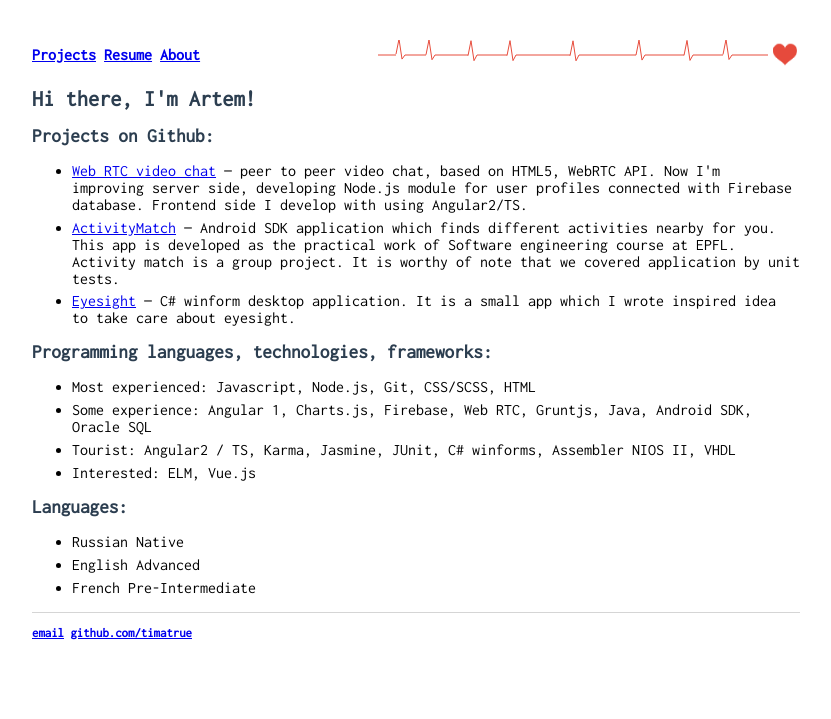
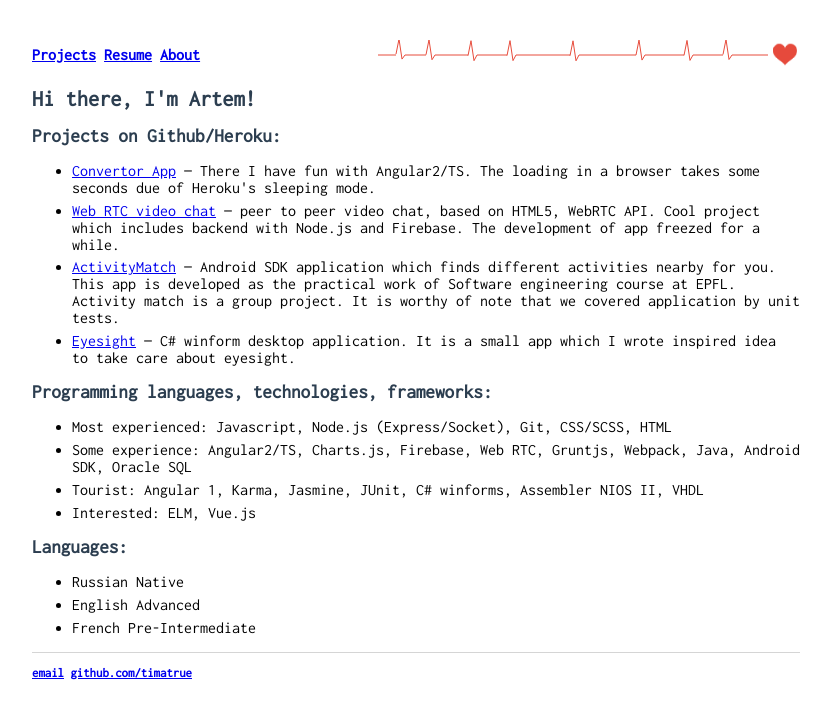
Before and after one commit to timatrue/timatrue.github.io, a Jekyll site: the page built from index.html, in a window 1280 px wide. Shown: the top 719 px of the page, without its empty margins (224-1055 px from the left). Built offline with Jekyll 4.4.1, drawn with Linux system fonts in a browser that asks for light colours.

Commit message:
update of text

```diff
--- a/about.html
+++ b/about.html
@@ -5,8 +5,8 @@ title: software developer portfolio
 <h1>Hi there, I'm Artem!</h1>
 	<p>I'm russian from Saint-Petersburg, livining now in Lausanne, Switzerland. My current interests are focused on JS, Angular, Web RTC and Node.Js.
 	My goal is to become a high-level developer in the field of web&mobile development.</p>
-	<p>I like write code for a UI, developing clean and simple solutions.
-	Also I'm really interested in server side too. For example now I'm working on the Node.js/Socket.IO module connected to Firebase database.</p>
+	<p>I like to craft beautiful and functional interfaces, developing clean and simple solutions.
+	</p>
 	<p>In 2009, I started out as project manager in a web start-up in Russia, where I worked for 6 years.
 	Then my steadily growing interest to look inside of development proccess led me to developer's side.</p>
 <div class="blurb">
--- a/index.html
+++ b/index.html
@@ -5,10 +5,12 @@ title: Frontend developer Trushinskiy Artem, portfolio
 <h1>Hi there, I'm Artem!</h1>
 <div class="blurb">
 		<section>
-		<h2>Projects on Github:</h2>
+		<h2>Projects on Github/Heroku:</h2>
 			<ul>
+				<li><a href="https://fast-scrubland-21653.herokuapp.com/">Convertor App</a> — There I have fun with Angular2/TS. The loading in a browser takes some seconds due of Heroku's sleeping mode.</li>
 				<li><a href="https://github.com/timatrue/webrtc">Web RTC video chat</a> — peer to peer video chat, based on HTML5, WebRTC API.
-				Now I'm improving server side, developing Node.js module for user profiles connected with Firebase database. Frontend side I develop with using Angular2/TS.</li>
+					Cool project which includes backend with Node.js and Firebase. The development of app freezed for a while.
+				</li>
 				<li><a href="https://github.com/timatrue/activity-match">ActivityMatch</a>  — Android SDK application which finds different activities nearby for you.
 					This app is developed as the practical work of Software engineering course at EPFL. Activity match is a group project.
 					It is worthy of note that we covered application by unit tests.  </li>
@@ -18,9 +20,9 @@ title: Frontend developer Trushinskiy Artem, portfolio
 		<section>
 		<h2>Programming languages, technologies, frameworks:</h2>
 			<ul style="list-style-type:disc">
-				<li>Most experienced: Javascript, Node.js, Git, CSS/SCSS, HTML</li>
-				<li>Some experience: Angular 1, Charts.js, Firebase, Web RTC, Gruntjs, Java, Android SDK, Oracle SQL</li>
-				<li>Tourist: Angular2 / TS, Karma, Jasmine, JUnit, C# winforms, Assembler NIOS II, VHDL</li>
+				<li>Most experienced: Javascript, Node.js (Express/Socket), Git, CSS/SCSS, HTML</li>
+				<li>Some experience: Angular2/TS, Charts.js, Firebase, Web RTC, Gruntjs, Webpack, Java, Android SDK, Oracle SQL</li>
+				<li>Tourist: Angular 1, Karma, Jasmine, JUnit, C# winforms, Assembler NIOS II, VHDL</li>
 				<li>Interested: ELM, Vue.js  </li>
 			</ul>
 		</section>
--- a/resume.html
+++ b/resume.html
@@ -7,7 +7,7 @@ title: software developer portfolio
 <div class="blurb">
 	<h2>Work experience:</h2>
 	<section>
-		<h3>Weble GmbH, Switzerland.  Frontend developer, 2017 - now</h3>
+		<h3>Weble, Switzerland. Frontend developer, 2017 - now</h3>
 		<p>
 		There, I develop web admin panel for observing VPN traffic and administration. I build frontend part with using JS, SlickGrid and Chart.js.
 		</p>
```
